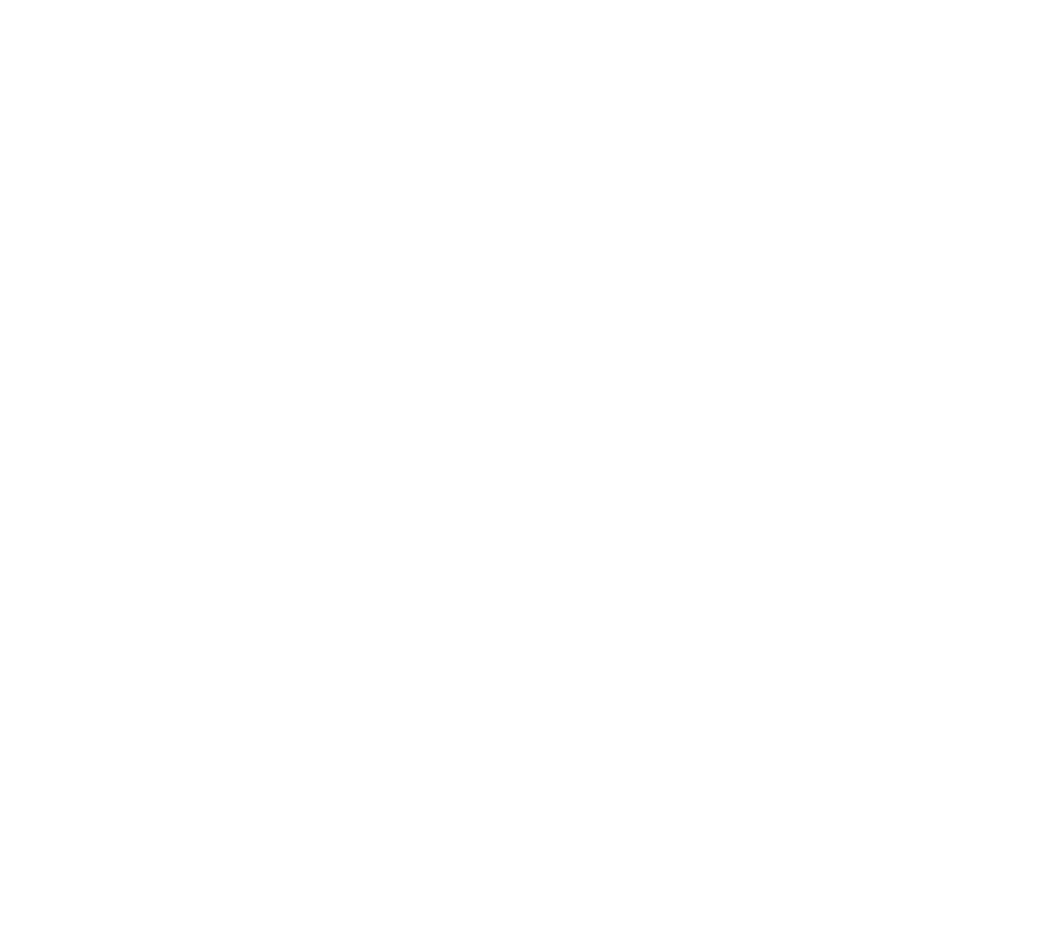
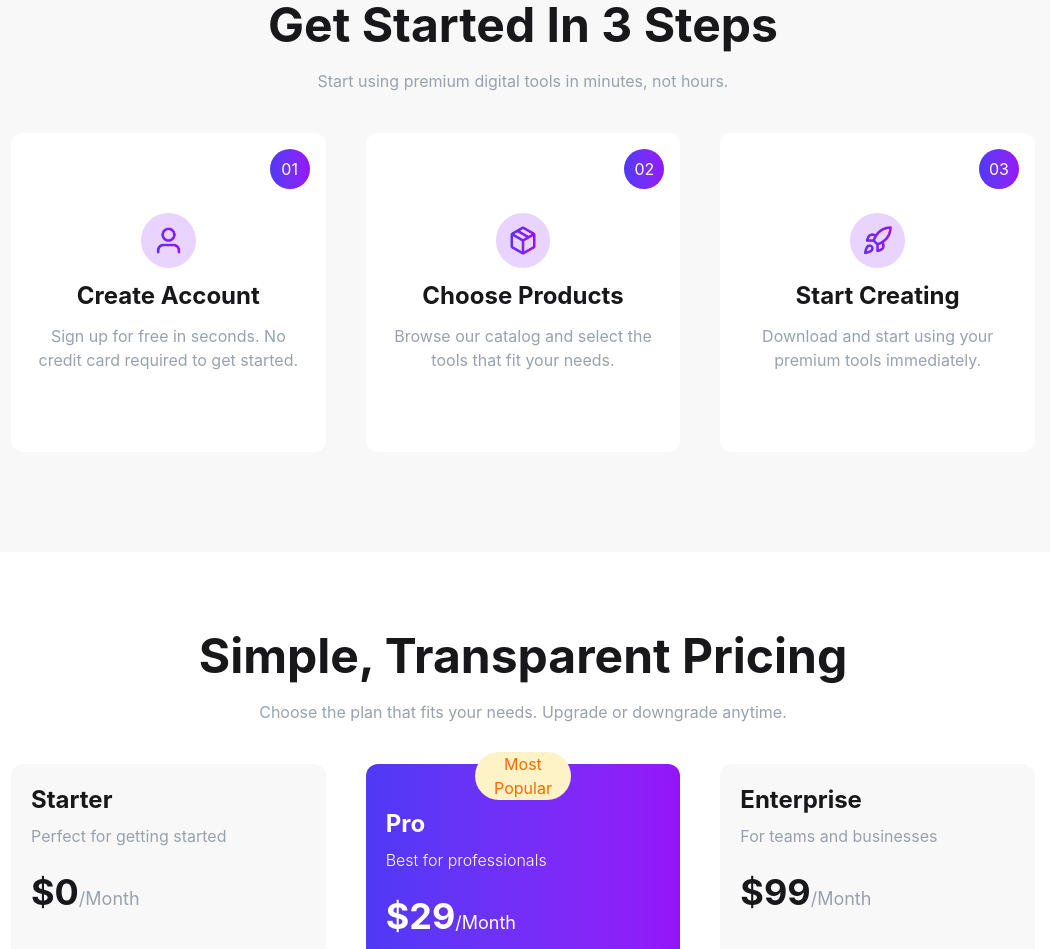
Before and after one commit to samru-4423/PH-A6, a React (Vite) app: page / in a window 1280 px wide. Shown: the part 3060-4009 px from the top of the page, without its empty margins (117-1167 px from the left). Before the commit the page ends 2901 px from the top, so only its background shows below. Built offline with nearby package versions, Linux system fonts and the light colour scheme.

Commit message:
added 3 stpes and package planning in hometab

```diff
--- a/src/App.jsx
+++ b/src/App.jsx
@@ -5,6 +5,8 @@
 import Homecard from './Components/Homecard'
 import Navbar from './Components/Navbar'
 import Overall from './Components/Overall'
+import StepsPart from './Components/StepsPart'
+import PackagePlan from './Components/PackagePlan'
 
 const cardPromise = fetch('Data.json')
   .then(res => res.json())
@@ -19,7 +21,8 @@
       <Suspense fallback={<h3>Loading...</h3>}>
         <Homecard cardPromise={cardPromise}></Homecard>
       </Suspense>
-
+      <StepsPart></StepsPart>
+      <PackagePlan></PackagePlan>
 
     </>
   )
--- a/src/Components/Card.jsx
+++ b/src/Components/Card.jsx
@@ -29,7 +29,7 @@
             </div>
 
             <div className="mt-6">
-      <button className="btn bg-gradient-to-r from-[#4F39F6] to-[#9514FA] text-white rounded-full btn-block">Subscribe</button>
+      <button className="btn bg-gradient-to-r from-[#4F39F6] to-[#9514FA] text-white rounded-full btn-block">Buy Now</button>
     </div>
 
         </div>
--- a/src/Components/Homecard.jsx
+++ b/src/Components/Homecard.jsx
@@ -5,7 +5,7 @@
     const cardContent = use(cardPromise);
     console.log(cardContent);
     return (
-        <div className=' w-[80%] mx-auto '>
+        <div className=' w-[80%] mx-auto pb-20'>
             <div className='text-center py-15'>
                 <h2 className='text-5xl font-bold'>Premium Digital Tools</h2>
                 <p className='text-[16px] text-gray-400 py-5'>Choose from our curated collection of premium digital products designed <br />to boost your productivity and creativity. </p>
--- /dev/null
+++ b/src/Components/PackagePlan.jsx
@@ -0,0 +1,100 @@
+import React from 'react';
+
+const PackagePlan = () => {
+    return (
+        <div className='py-20'>
+            <div className='text-center'>
+                <h2 className='text-5xl font-bold'>Simple, Transparent Pricing</h2>
+                <p className='text-[16px] text-gray-400 py-5'>Choose the plan that fits your needs. Upgrade or downgrade anytime.</p>
+            </div>
+            <div className='grid grid-cols-3 w-[80%] mx-auto gap-10 py-5'>
+                <div className='bg-base-200 p-5 rounded-xl'>
+                    <h2 className='text-2xl font-bold'>Starter</h2>
+                    <p className='text-[16px] text-gray-400 py-2'>Perfect for getting started</p>
+                    <h2 className='text-4xl font-bold py-4'>$0<span className='text-[18px] text-gray-400 font-normal'>/Month</span></h2>
+                    <div className='flex items-center gap-2 pt-4'>
+                        <img src="./../public/check.png" alt="" className='w-4 h-4' />
+                        <p className='text-gray-400'>Access to 10 free tools</p>
+                    </div>
+                    <div className='flex items-center gap-2'>
+                        <img src="./../public/check.png" alt="" className='w-4 h-4' />
+                        <p className='text-gray-400'>Basic templates</p>
+                    </div>
+                    <div className='flex items-center gap-2'>
+                        <img src="./../public/check.png" alt="" className='w-4 h-4' />
+                        <p className='text-gray-400'>Community support</p>
+                    </div>
+                    <div className='flex items-center gap-2 pb-17'>
+                        <img src="./../public/check.png" alt="" className='w-4 h-4' />
+                        <p className='text-gray-400'>1 project per month</p>
+                    </div>
+                    <button className="btn bg-gradient-to-r from-[#4F39F6] to-[#9514FA] text-white rounded-full btn-block">Get Started Free</button>
+                </div>
+                <div className='text-white bg-gradient-to-r from-[#4F39F6] to-[#9514FA] p-5 rounded-xl'>
+                    <p className=' bg-amber-100 text-orange-500 w-[35%] mx-auto text-center rounded-full -mt-8 mb-2'>Most Popular</p>
+                    <h2 className='text-2xl font-bold'>Pro</h2>
+                    <p className='text-[16px] font-light py-2'>Best for professionals</p>
+                    <h2 className='text-4xl font-bold py-4'>$29<span className='text-[18px]  font-normal'>/Month</span></h2>
+                    <div className='flex items-center gap-2 pt-4'>
+                        <img src="./../public/check2.png" alt="" className='w-4 h-4' />
+                        <p>Access to all premium tools</p>
+                    </div>
+                    <div className='flex items-center gap-2'>
+                        <img src="./../public/check2.png" alt="" className='w-4 h-4' />
+                        <p>Unlimited templates</p>
+                    </div>
+                    <div className='flex items-center gap-2'>
+                        <img src="./../public/check2.png" alt="" className='w-4 h-4' />
+                        <p>Priority support</p>
+                    </div>
+                    <div className='flex items-center gap-2'>
+                        <img src="./../public/check2.png" alt="" className='w-4 h-4' />
+                        <p>Unlimited projects</p>
+                    </div>
+                    <div className='flex items-center gap-2'>
+                        <img src="./../public/check2.png" alt="" className='w-4 h-4' />
+                        <p>Cloud sync</p>
+                    </div>
+                    <div className='flex items-center gap-2 pb-5'>
+                        <img src="./../public/check2.png" alt="" className='w-4 h-4' />
+                        <p>Advanced analytics</p>
+                    </div>
+                    <button className="btn bg-white text-purple-600 rounded-full btn-block">Get Started Free</button>
+                </div>
+                <div className='bg-base-200 p-5 rounded-xl'>
+                    <h2 className='text-2xl font-bold'>Enterprise</h2>
+                    <p className='text-[16px] text-gray-400 py-2'>For teams and businesses</p>
+                    <h2 className='text-4xl font-bold py-4'>$99<span className='text-[18px] text-gray-400 font-normal'>/Month</span></h2>
+                    <div className='flex items-center gap-2 pt-4'>
+                        <img src="./../public/check.png" alt="" className='w-4 h-4' />
+                        <p className='text-gray-400'>Everything in Pro</p>
+                    </div>
+                    <div className='flex items-center gap-2'>
+                        <img src="./../public/check.png" alt="" className='w-4 h-4' />
+                        <p className='text-gray-400'>Team collaboration</p>
+                    </div>
+                    <div className='flex items-center gap-2'>
+                        <img src="./../public/check.png" alt="" className='w-4 h-4' />
+                        <p className='text-gray-400'>Custom integrations</p>
+                    </div>
+                    <div className='flex items-center gap-2 '>
+                        <img src="./../public/check.png" alt="" className='w-4 h-4' />
+                        <p className='text-gray-400'>Dedicated support</p>
+                    </div>
+                    <div className='flex items-center gap-2 '>
+                        <img src="./../public/check.png" alt="" className='w-4 h-4' />
+                        <p className='text-gray-400'>SLA guarantee</p>
+                    </div>
+                    <div className='flex items-center gap-2 pb-5'>
+                        <img src="./../public/check.png" alt="" className='w-4 h-4' />
+                        <p className='text-gray-400'>Custom branding</p>
+                    </div>
+                    <button className="btn bg-gradient-to-r from-[#4F39F6] to-[#9514FA] text-white rounded-full btn-block">Get Started Free</button>
+                </div>
+            </div>
+        </div>
+
+    );
+};
+
+export default PackagePlan;
--- /dev/null
+++ b/src/Components/StepsPart.jsx
@@ -0,0 +1,48 @@
+import React from 'react';
+
+const StepsPart = () => {
+    return (
+        <div className='w-full bg-base-200 py-20'>
+            <div className='text-center'>
+                <h2 className='text-5xl font-bold'>Get Started In 3 Steps</h2>
+                <p className='text-[16px] text-gray-400 py-5'>Start using premium digital tools in minutes, not hours.</p>
+            </div>
+            <div className='grid grid-cols-3 w-[80%] mx-auto gap-10 py-5'>
+                <div className='relative bg-white p-5 text-center rounded-xl'>
+                    <div className='absolute top-4 right-4 w-10 h-10 flex items-center justify-center bg-gradient-to-r from-[#4F39F6] to-[#9514FA] text-white rounded-full'>
+                        <p>01</p>
+                    </div>
+                    {/* <img src="./../public/user.png" alt="" className='block mx-auto bg-purple-200 p-3 rounded-full' /> */}
+                    <div className='bg-purple-200 w-[20%] mx-auto p-3 mt-15 rounded-full'>
+                        <img src="./../public/user.png" alt="" />
+                    </div>
+                    <h2 className='text-2xl font-bold py-3'>Create Account</h2>
+                    <p className='text-[16px] text-gray-400 pb-15'>Sign up for free in seconds. No credit card required to get started.</p>
+                </div>
+                <div className='relative bg-white p-5 text-center rounded-xl'>
+                    <div className='absolute top-4 right-4 w-10 h-10 flex items-center justify-center bg-gradient-to-r from-[#4F39F6] to-[#9514FA] text-white rounded-full'>
+                        <p>02</p>
+                    </div>
+                    {/* <img src="./../public/package.png" alt="" className='block mx-auto bg-purple-200 p-3 rounded-full' /> */}
+                    <div className='bg-purple-200 w-[20%] mx-auto p-3 mt-15 rounded-full'>
+                        <img src="./../public/package.png" alt="" />
+                    </div>
+                    <h2 className='text-2xl font-bold py-3'>Choose Products</h2>
+                    <p className='text-[16px] text-gray-400 pb-15'>Browse our catalog and select the tools that fit your needs.</p>
+                </div>
+                <div className='relative bg-white p-5 text-center rounded-xl'>
+                    <div className='absolute top-4 right-4 w-10 h-10 flex items-center justify-center bg-gradient-to-r from-[#4F39F6] to-[#9514FA] text-white rounded-full'>
+                        <p>03</p>
+                    </div>
+                    <div className='bg-purple-200 w-[20%] mx-auto p-3 mt-15 rounded-full'>
+                        <img src="./../public/rocket.png" alt="" />
+                    </div>
+                    <h2 className='text-2xl font-bold py-3'>Start Creating</h2>
+                    <p className='text-[16px] text-gray-400 pb-15'>Download and start using your premium tools immediately.</p>
+                </div>
+            </div>
+        </div>
+    );
+};
+
+export default StepsPart;
```
Also changed, not shown: public/check.png, public/check2.png (added).
